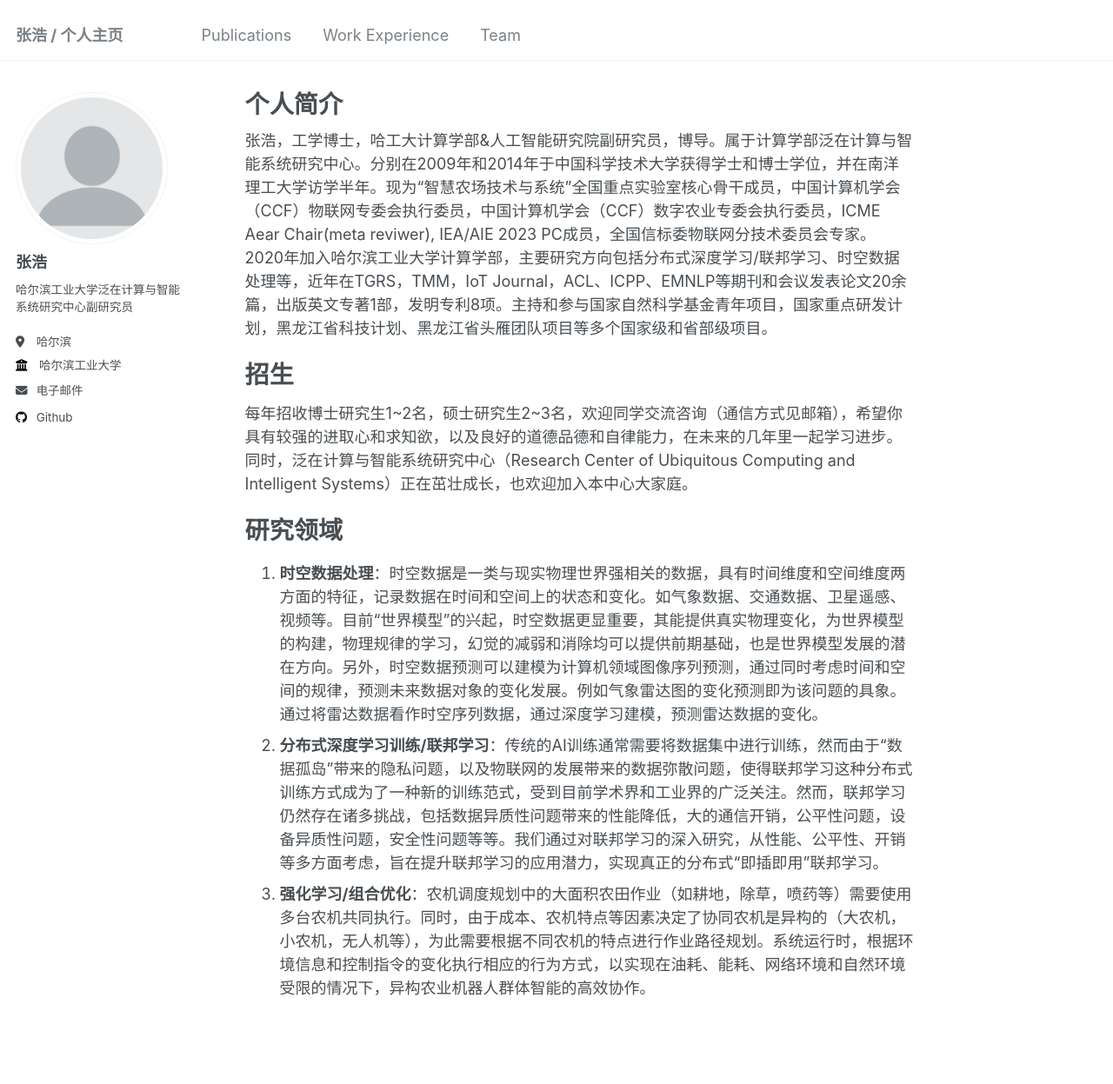
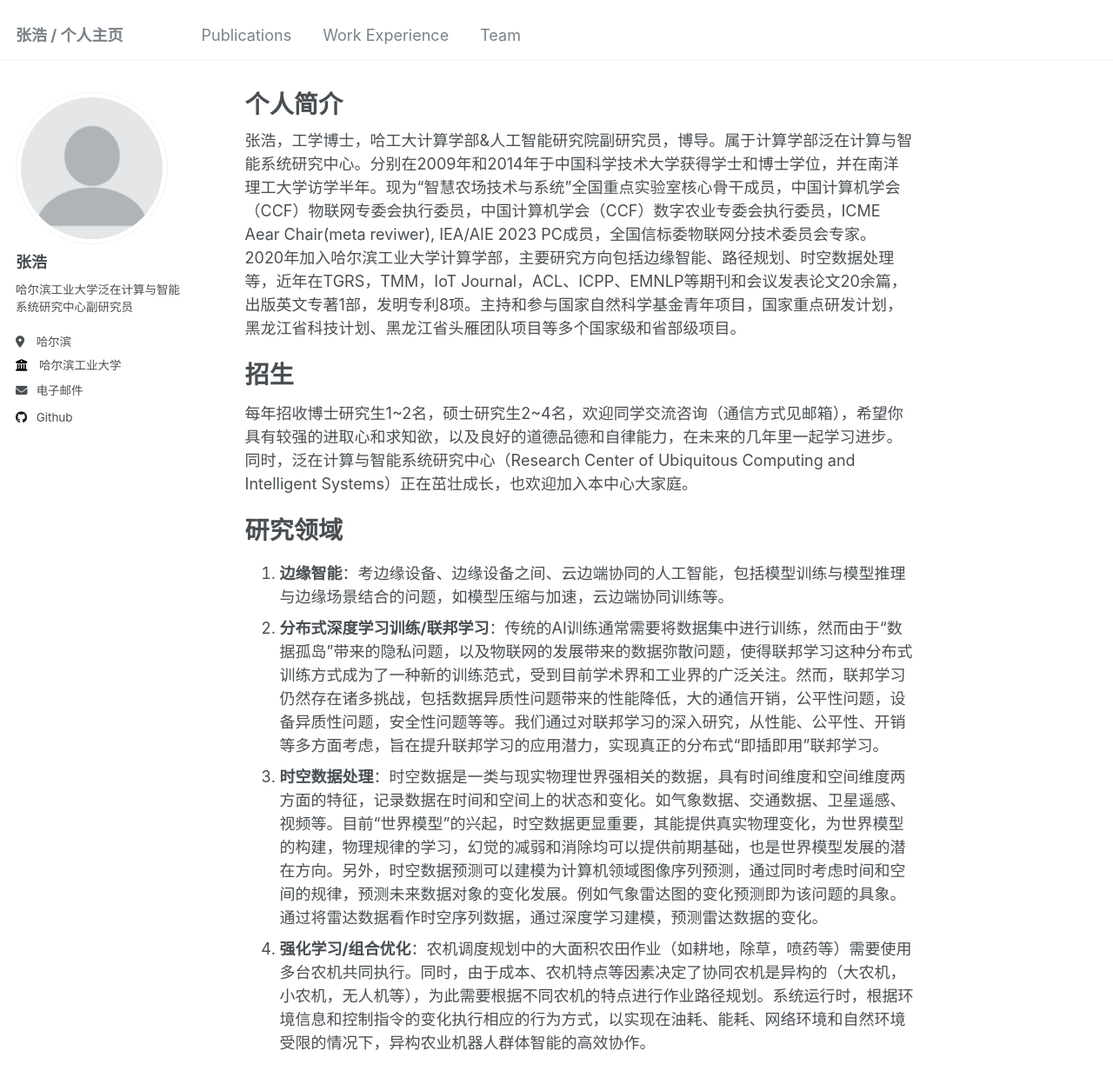
Before and after one commit to benjiachong/benjiachong.github.io, a Jekyll site: the page built from _pages/about.md, in a window 1280 px wide and 1400 px high. Shown: the top 1247 px of the window at 87% size. Built offline with Jekyll 4.4.1, drawn with Linux system fonts in a browser that asks for light colours.

Commit message:
Update about.md

```diff
--- a/_pages/about.md
+++ b/_pages/about.md
@@ -7,12 +7,13 @@ redirect_from:
   - /about.html
 ---
 
-张浩，工学博士，哈工大计算学部&人工智能研究院副研究员，博导。属于计算学部泛在计算与智能系统研究中心。分别在2009年和2014年于中国科学技术大学获得学士和博士学位，并在南洋理工大学访学半年。现为“智慧农场技术与系统”全国重点实验室核心骨干成员，中国计算机学会（CCF）物联网专委会执行委员，中国计算机学会（CCF）数字农业专委会执行委员，ICME Aear Chair(meta reviwer), IEA/AIE 2023 PC成员，全国信标委物联网分技术委员会专家。2020年加入哈尔滨工业大学计算学部，主要研究方向包括分布式深度学习/联邦学习、时空数据处理等，近年在TGRS，TMM，IoT Journal，ACL、ICPP、EMNLP等期刊和会议发表论文20余篇，出版英文专著1部，发明专利8项。主持和参与国家自然科学基金青年项目，国家重点研发计划，黑龙江省科技计划、黑龙江省头雁团队项目等多个国家级和省部级项目。
+张浩，工学博士，哈工大计算学部&人工智能研究院副研究员，博导。属于计算学部泛在计算与智能系统研究中心。分别在2009年和2014年于中国科学技术大学获得学士和博士学位，并在南洋理工大学访学半年。现为“智慧农场技术与系统”全国重点实验室核心骨干成员，中国计算机学会（CCF）物联网专委会执行委员，中国计算机学会（CCF）数字农业专委会执行委员，ICME Aear Chair(meta reviwer), IEA/AIE 2023 PC成员，全国信标委物联网分技术委员会专家。2020年加入哈尔滨工业大学计算学部，主要研究方向包括边缘智能、路径规划、时空数据处理等，近年在TGRS，TMM，IoT Journal，ACL、ICPP、EMNLP等期刊和会议发表论文20余篇，出版英文专著1部，发明专利8项。主持和参与国家自然科学基金青年项目，国家重点研发计划，黑龙江省科技计划、黑龙江省头雁团队项目等多个国家级和省部级项目。
 
 # 招生
-每年招收博士研究生1\~2名，硕士研究生2\~3名，欢迎同学交流咨询（通信方式见邮箱），希望你具有较强的进取心和求知欲，以及良好的道德品德和自律能力，在未来的几年里一起学习进步。同时，泛在计算与智能系统研究中心（Research Center of Ubiquitous Computing and Intelligent Systems）正在茁壮成长，也欢迎加入本中心大家庭。
+每年招收博士研究生1\~2名，硕士研究生2\~4名，欢迎同学交流咨询（通信方式见邮箱），希望你具有较强的进取心和求知欲，以及良好的道德品德和自律能力，在未来的几年里一起学习进步。同时，泛在计算与智能系统研究中心（Research Center of Ubiquitous Computing and Intelligent Systems）正在茁壮成长，也欢迎加入本中心大家庭。
 
 # 研究领域
-1.  **时空数据处理**：时空数据是一类与现实物理世界强相关的数据，具有时间维度和空间维度两方面的特征，记录数据在时间和空间上的状态和变化。如气象数据、交通数据、卫星遥感、视频等。目前“世界模型”的兴起，时空数据更显重要，其能提供真实物理变化，为世界模型的构建，物理规律的学习，幻觉的减弱和消除均可以提供前期基础，也是世界模型发展的潜在方向。另外，时空数据预测可以建模为计算机领域图像序列预测，通过同时考虑时间和空间的规律，预测未来数据对象的变化发展。例如气象雷达图的变化预测即为该问题的具象。通过将雷达数据看作时空序列数据，通过深度学习建模，预测雷达数据的变化。
+1. **边缘智能**：考边缘设备、边缘设备之间、云边端协同的人工智能，包括模型训练与模型推理与边缘场景结合的问题，如模型压缩与加速，云边端协同训练等。
 2. **分布式深度学习训练/联邦学习**：传统的AI训练通常需要将数据集中进行训练，然而由于“数据孤岛”带来的隐私问题，以及物联网的发展带来的数据弥散问题，使得联邦学习这种分布式训练方式成为了一种新的训练范式，受到目前学术界和工业界的广泛关注。然而，联邦学习仍然存在诸多挑战，包括数据异质性问题带来的性能降低，大的通信开销，公平性问题，设备异质性问题，安全性问题等等。我们通过对联邦学习的深入研究，从性能、公平性、开销等多方面考虑，旨在提升联邦学习的应用潜力，实现真正的分布式“即插即用”联邦学习。
-3. **强化学习/组合优化**：农机调度规划中的大面积农田作业（如耕地，除草，喷药等）需要使用多台农机共同执行。同时，由于成本、农机特点等因素决定了协同农机是异构的（大农机，小农机，无人机等），为此需要根据不同农机的特点进行作业路径规划。系统运行时，根据环境信息和控制指令的变化执行相应的行为方式，以实现在油耗、能耗、网络环境和自然环境受限的情况下，异构农业机器人群体智能的高效协作。
+3.  **时空数据处理**：时空数据是一类与现实物理世界强相关的数据，具有时间维度和空间维度两方面的特征，记录数据在时间和空间上的状态和变化。如气象数据、交通数据、卫星遥感、视频等。目前“世界模型”的兴起，时空数据更显重要，其能提供真实物理变化，为世界模型的构建，物理规律的学习，幻觉的减弱和消除均可以提供前期基础，也是世界模型发展的潜在方向。另外，时空数据预测可以建模为计算机领域图像序列预测，通过同时考虑时间和空间的规律，预测未来数据对象的变化发展。例如气象雷达图的变化预测即为该问题的具象。通过将雷达数据看作时空序列数据，通过深度学习建模，预测雷达数据的变化。
+4. **强化学习/组合优化**：农机调度规划中的大面积农田作业（如耕地，除草，喷药等）需要使用多台农机共同执行。同时，由于成本、农机特点等因素决定了协同农机是异构的（大农机，小农机，无人机等），为此需要根据不同农机的特点进行作业路径规划。系统运行时，根据环境信息和控制指令的变化执行相应的行为方式，以实现在油耗、能耗、网络环境和自然环境受限的情况下，异构农业机器人群体智能的高效协作。
```
